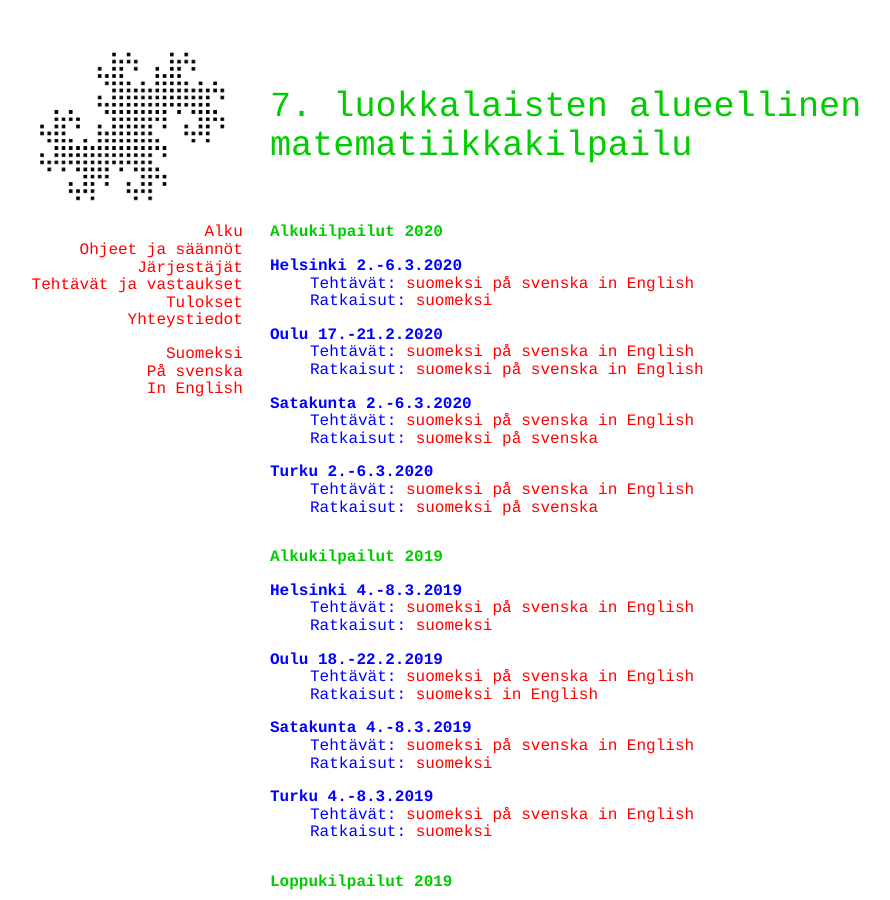
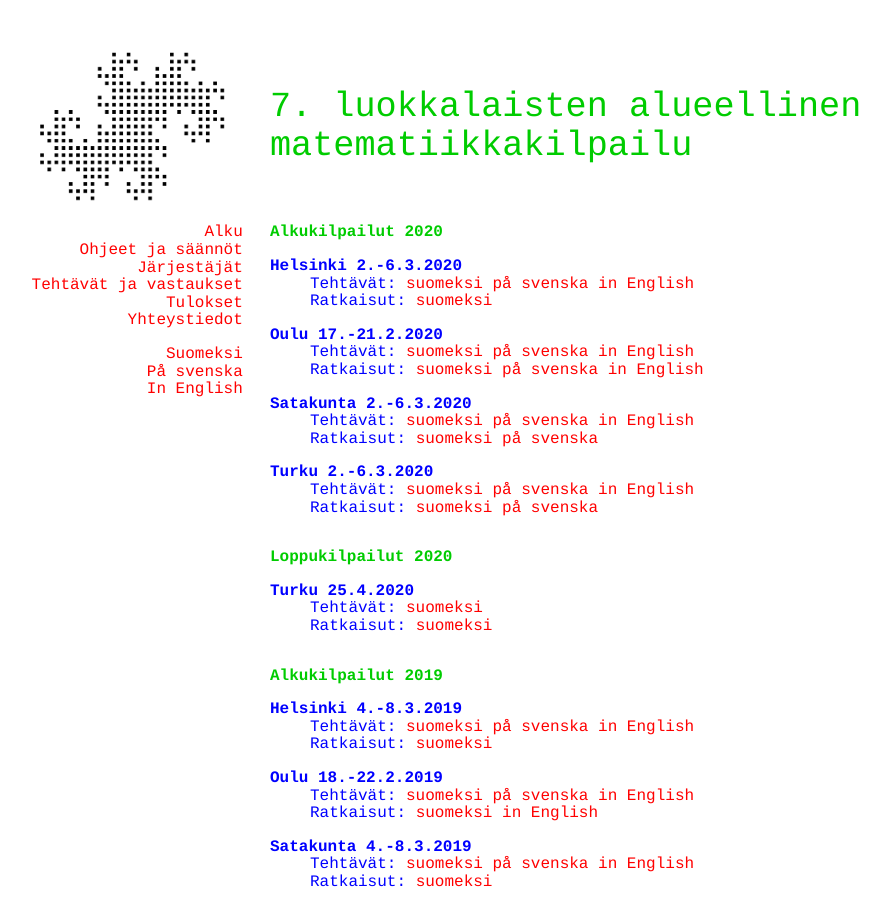
Before and after one commit to matematiikkakilpailut/matematiikkakilpailut.github.io, a Jekyll site: the page built from seiskat/tehtavat.html, in a window 1280 px wide and 900 px high. Shown: the whole window, without its empty margins (50-940 px from the left). Built offline with Jekyll 4.4.1, drawn with Linux system fonts in a browser that asks for light colours.

Commit message:
Update tehtavat.html
Turun finaalitehtävät suomeksi

```diff
--- a/seiskat/tehtavat.html
+++ b/seiskat/tehtavat.html
@@ -49,6 +49,16 @@ Teht&auml;v&auml;t ja ratkaisut ilmestyv&auml;t t&auml;lle sivulle kilpailun j&a
   </dd>
 </dl>
 
+<h2 id="loppukilpailut-2020">Loppukilpailut 2020</h2>
+<dl>
+<dt>Turku 25.4.2020</dt>
+  <dd>Teht&auml;v&auml;t:
+    <a href="./2020/t_f.pdf">suomeksi</a>
+  </dd>
+  <dd>Ratkaisut:
+    <a href="./2020/t_f_r.pdf">suomeksi</a>
+  </dd>
+  </dl>
 
 <h2 id="alkukilpailut-2019">Alkukilpailut 2019</h2>
 
```
